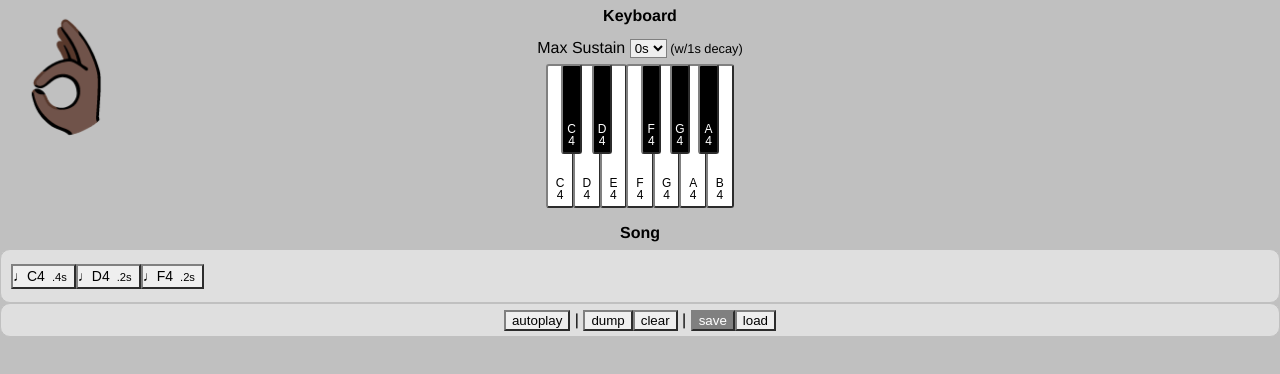
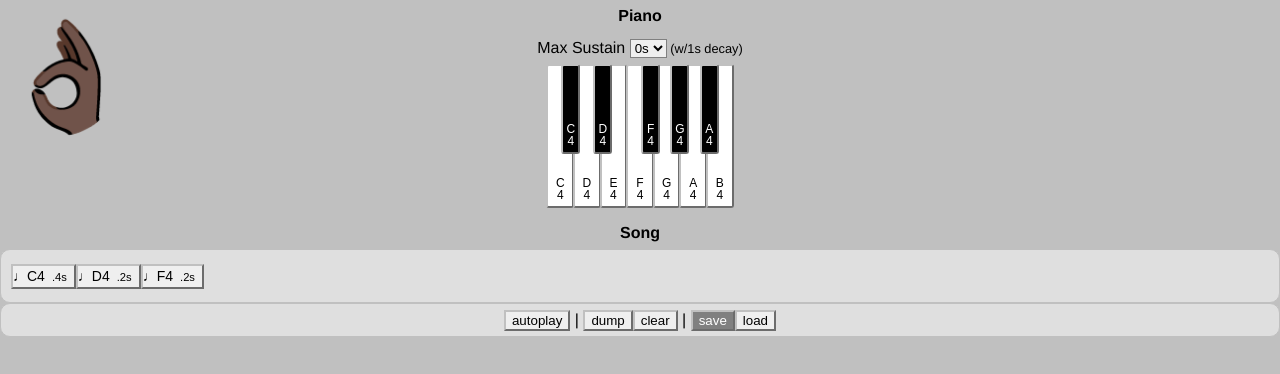
Before and after one commit to dvdrtrgn/build-blocks, a Vue app: page / in a window 1280 px wide. Shown: the top 374 px of the page. Built offline with nearby package versions, Linux system fonts and the light colour scheme.

Commit message:
Refine classnames

```diff
--- a/src/views/Muse/Keyboard/KeyboardButton.vue
+++ b/src/views/Muse/Piano/PianoKey.vue
@@ -1,6 +1,6 @@
 <template>
   <button
-    class="playbutton"
+    class="pianokey"
     :class="[bias, { playing: playing, toggle: toggle, ebony: ebony }]"
     @mousedown="playTone()"
     @keypress="playTone()"
@@ -73,11 +73,11 @@
 <style lang="scss">
   $root: 1.2rem;
 
-  .playbutton {
+  .pianokey {
     $tall: $root * 12;
     $short: $root * 7.5;
     $wide: $root * 2.3;
-    $thin: $root * 1.7;
+    $thin: $root * 1.6;
 
     background-color: white;
     border-radius: 3px;
@@ -90,7 +90,11 @@
     position: relative;
     vertical-align: top;
     width: $wide;
-    z-index: 1;
+    z-index: 0;
+
+    &:hover {
+      z-index: 1;
+    }
 
     .label {
       bottom: 0.5rem;
@@ -113,10 +117,10 @@
       width: $thin;
       z-index: 2;
       &.left {
-        left: -0.2rem;
+        left: $thin / -7;
       }
       &.right {
-        left: 0.2rem;
+        left: $thin / 7;
       }
     }
   }
--- a/src/views/Muse/Keyboard/_.vue
+++ b/src/views/Muse/Piano/_.vue
@@ -1,6 +1,6 @@
 <template>
-  <section id="Keyboard">
-    <h1>Keyboard</h1>
+  <section id="Piano">
+    <h1>Piano</h1>
 
     <label>
       Max Sustain
@@ -12,8 +12,8 @@
       <small> (w/1s decay)</small>
     </label>
 
-    <div id="KeyboardButtons">
-      <KeyboardButton v-for="pitch in scale" :pitch="pitch" :key="pitch" />
+    <div class="keylist">
+      <PianoKey v-for="pitch in scale" :pitch="pitch" :key="pitch" />
     </div>
   </section>
 </template>
@@ -21,13 +21,13 @@
 <script>
   import Store from '@/store';
   import Bus from '@/bus';
-  import KeyboardButton from './KeyboardButton';
+  import PianoKey from './PianoKey';
 
   import makeSynth from '@/libs/make-synth.js';
 
   export default {
     components: {
-      KeyboardButton,
+      PianoKey,
     },
     data() {
       return {
@@ -60,7 +60,7 @@
 </script>
 
 <style lang="scss">
-  #Keyboard {
+  #Piano {
     line-height: 2;
     text-align: center;
   }
--- a/src/views/Muse/ShowMuse.vue
+++ b/src/views/Muse/ShowMuse.vue
@@ -1,19 +1,19 @@
 <template lang="pug">
   section#Muse
-    Keyboard
+    Piano
     Song(:notes='notes')
 </template>
 
 <script>
   import Bus from '@/bus';
-  import Keyboard from './Keyboard/_';
+  import Piano from './Piano/_';
   import Song from './Song/_';
 
   import makeSynth from '@/libs/make-synth.js';
 
   export default {
     components: {
-      Keyboard,
+      Piano,
       Song,
     },
     data() {
@@ -42,7 +42,7 @@
     text-align: center;
 
     button {
-      border: 2px outset gray;
+      border: 2px outset silver;
 
       &:hover {
         border-color: yellow;
--- a/src/views/Muse/Song/SongNote.vue
+++ b/src/views/Muse/Song/SongNote.vue
@@ -2,9 +2,11 @@
   <button class="songnote" @focus="play(note)">
     <span class="icon">♩</span>
 
-    <span class="editable pitch" @click="edit(note, 'pitch')">{{
-      note.pitch
-    }}</span>
+    <span
+      class="editable pitch"
+      @click="edit(note, 'pitch')"
+      v-html="label"
+    ></span>
 
     <small class="editable duration" @click="edit(note, 'duration')"
       >{{ note.duration.toFixed(1).replace('0.', '.') }}s</small
@@ -30,6 +32,13 @@
         let val = note[prop];
         let out = prompt('Edit ' + prop, val);
         if (out && val != out) note[prop] = out;
+      },
+    },
+    computed: {
+      label() {
+        let html = this.note.pitch.toString().replace('#', '<sup>♯</sup>');
+
+        return html;
       },
     },
   };
@@ -61,5 +70,9 @@
         background-color: lime;
       }
     }
+    sup {
+      font-size: 66%;
+      vertical-align: top;
+    }
   }
 </style>
```
Also changed, not shown: src/views/todo.md (+5 -5 lines).
